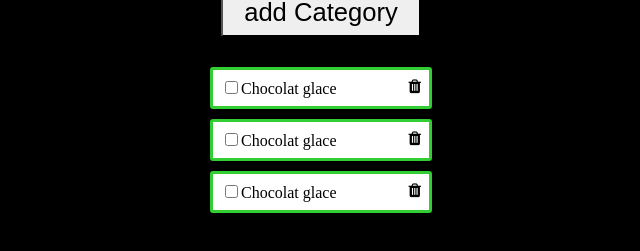
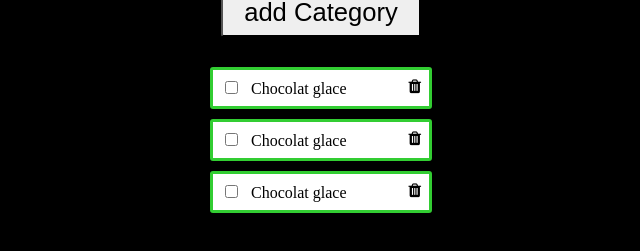
Before and after one commit to brunnermanu/shoppinglist, an Angular app: page / in a window 1280 px wide. Shown: the part 342-593 px from the top of the page, without its empty margins (319-959 px from the left). Built offline with nearby package versions, Linux system fonts and the light colour scheme.

Commit message:
add distance after checkbox

```diff
--- a/src/app/listArea/listArea.component.scss
+++ b/src/app/listArea/listArea.component.scss
@@ -16,3 +16,7 @@
   border: 3px solid limegreen;
   padding: 8px;
 }
+
+span {
+  margin-left: 10px;
+}
```
